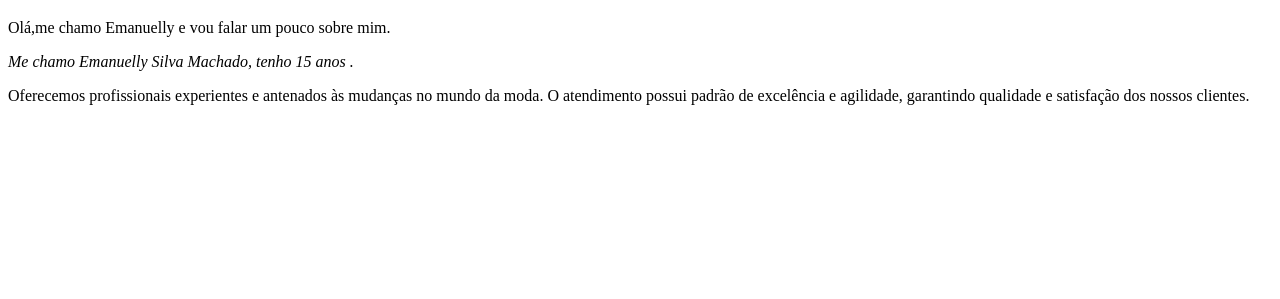
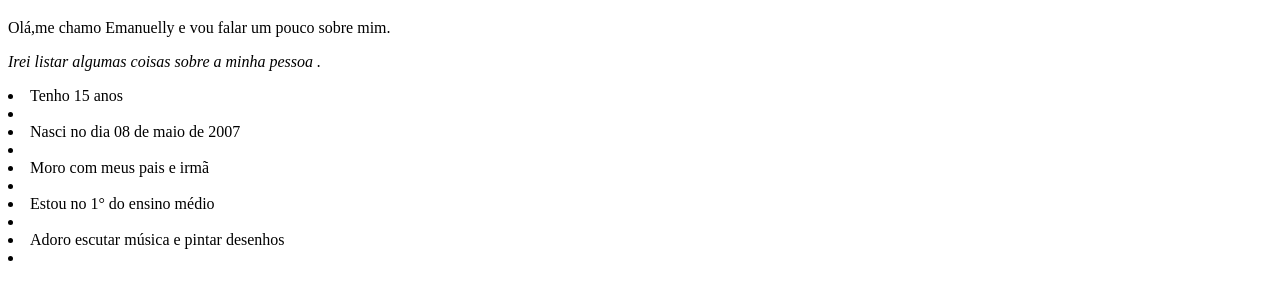
Before and after one commit to manusilva07/PC-PRIMEIRO-C-AJ, a plain HTML site: page index.html in a window 1280 px wide. Shown: the part 89-388 px from the top of the page. Drawn offline with Linux system fonts and the light colour scheme.

Commit message:
Update index.html

```diff
--- a/index.html
+++ b/index.html
@@ -11,9 +11,11 @@
 
     <p style- "text align: Center">Olá,me chamo Emanuelly e vou falar um pouco sobre mim.</p>
 
-    <p style- "text align:Center"><em>Me chamo Emanuelly Silva Machado, tenho 15 anos </strong>.</em></p>
-
-    <p style-"text-align: Center">Oferecemos profissionais experientes e antenados às mudanças no mundo da moda.
-    O atendimento possui padrão de excelência e agilidade, garantindo qualidade e satisfação dos nossos clientes.</p>
+    <p style- "text align:Center"><em> Irei listar algumas coisas sobre a minha pessoa </strong>.</em></p>
  <body/>
-</html>
+<header>
+  <li> Tenho 15 anos <li/>
+  <li> Nasci no dia 08 de maio de 2007 <li/>
+  <li> Moro com meus pais e irmã <li/>
+  <li> Estou no 1° do ensino médio <li/>
+  <li> Adoro escutar música e pintar desenhos <li/>
```
